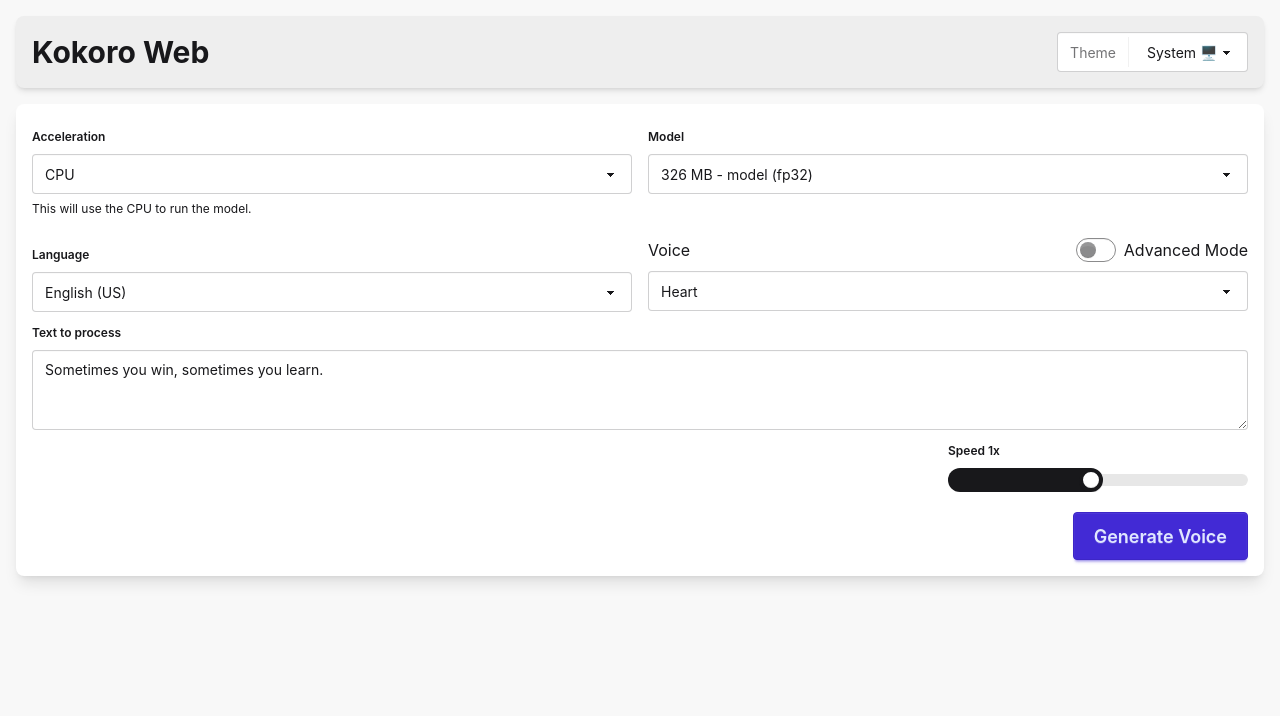
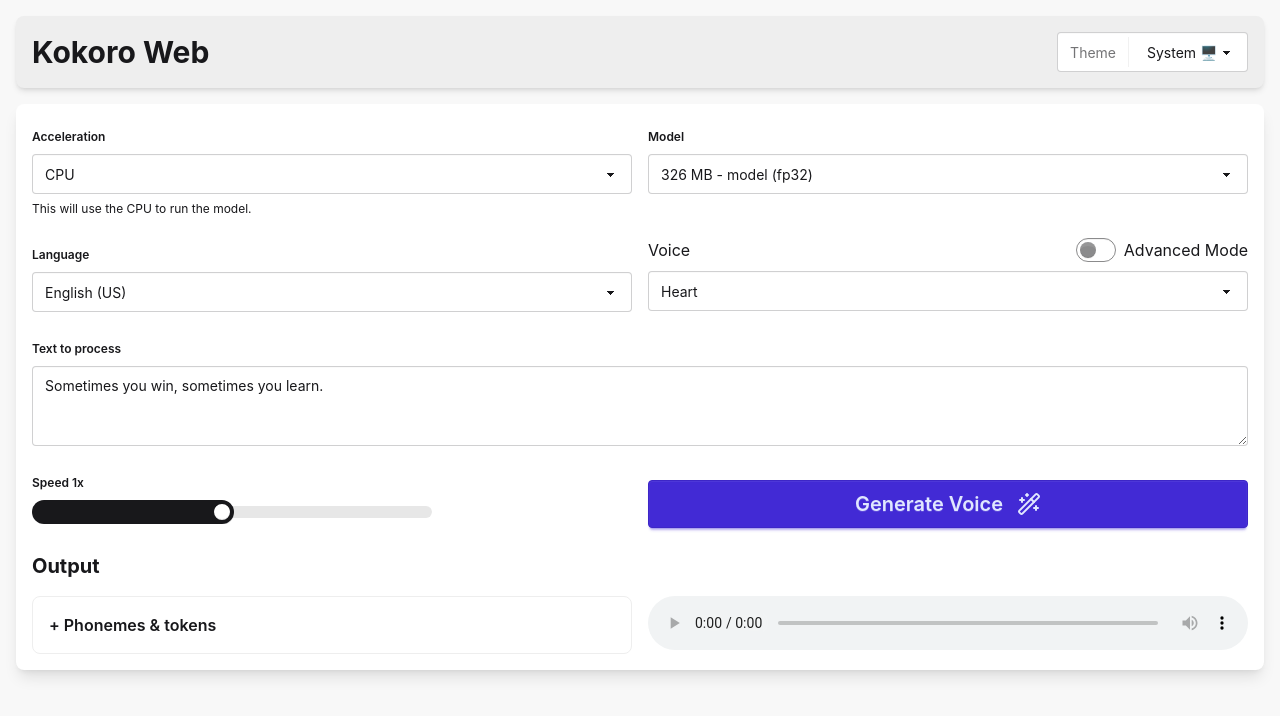
Before and after one commit to DreamKeeper41012/kokoro-web, a SvelteKit app: page / in a window 1280 px wide. Shown: the top 716 px of the page. Built offline with nearby package versions, Linux system fonts and the light colour scheme; what onnxruntime-web would draw is missing.

Commit message:
Refactor layout in +page.svelte for improved structure and add loading indicators with lucide-svelte icons

```diff
--- a/src/routes/+page.svelte
+++ b/src/routes/+page.svelte
@@ -1,6 +1,7 @@
 <script lang="ts">
   import { onMount } from "svelte";
   import * as wavefile from "wavefile";
+  import { WandSparkles, Loader } from "lucide-svelte";
   import { apiClient } from "$lib/client/apiClient";
   import { generateVoice } from "$lib/client/kokoro";
   import { tokenize } from "$lib/client/kokoro/tokenizer";
@@ -71,6 +72,7 @@
   };
 </script>
 
+<div class="space-y-4">
   <div class="grid grid-cols-1 gap-4 md:grid-cols-2">
     <SelectControl
       bind:value={webgpu}
@@ -109,33 +111,56 @@
     textareaClass="w-full"
   />
 
-<div class="flex flex-col items-end space-y-4">
-  <div class="w-full max-w-[300px]">
+  <div class="grid grid-cols-1 gap-4 md:grid-cols-2">
     <RangeControl
       bind:value={speed}
       hideValue={true}
       title={`Speed ${speed}x`}
+      inputClass="w-full max-w-[400px]"
       min="0.1"
       max="2"
       step="0.1"
     />
-  </div>
+
+    <div class="flex items-end">
       <button
-    class="btn btn-primary btn-lg"
+        class="btn btn-primary btn-lg w-full space-x-2 text-xl"
         onclick={() => process()}
         disabled={loading}
       >
-    Generate Voice
+        <span>Generate Voice</span>
+        {#if loading}
+          <Loader class="animate-spin" />
+        {:else}
+          <WandSparkles />
+        {/if}
       </button>
     </div>
+  </div>
 
-{#if phonemes}
-  <TextareaControl bind:value={phonemes} title="Phonemes" />
-{/if}
-{#if phonemes}
-  <TextareaControl bind:value={tokens} title="Tokens" />
-{/if}
+  <div class="space-y-4 pt-2">
+    <h2 class="text-xl font-bold">Output</h2>
 
-{#if voiceUrl && !loading}
+    <div class="grid grid-cols-1 gap-4 md:grid-cols-2">
+      <div class="bg-base-100 border-base-300 collapse border">
+        <input type="checkbox" />
+        <div class="collapse-title font-semibold">+ Phonemes & tokens</div>
+        <div class="collapse-content">
+          <TextareaControl
+            bind:value={phonemes}
+            title="Phonemes"
+            textareaClass="w-full"
+            readonly
+          />
+          <TextareaControl
+            bind:value={tokens}
+            title="Tokens"
+            textareaClass="w-full"
+            readonly
+          />
+        </div>
+      </div>
       <audio class="w-full" src={voiceUrl} controls></audio>
-{/if}
+    </div>
+  </div>
+</div>
```
Lines whose indentation alone changed are shown as unchanged.
